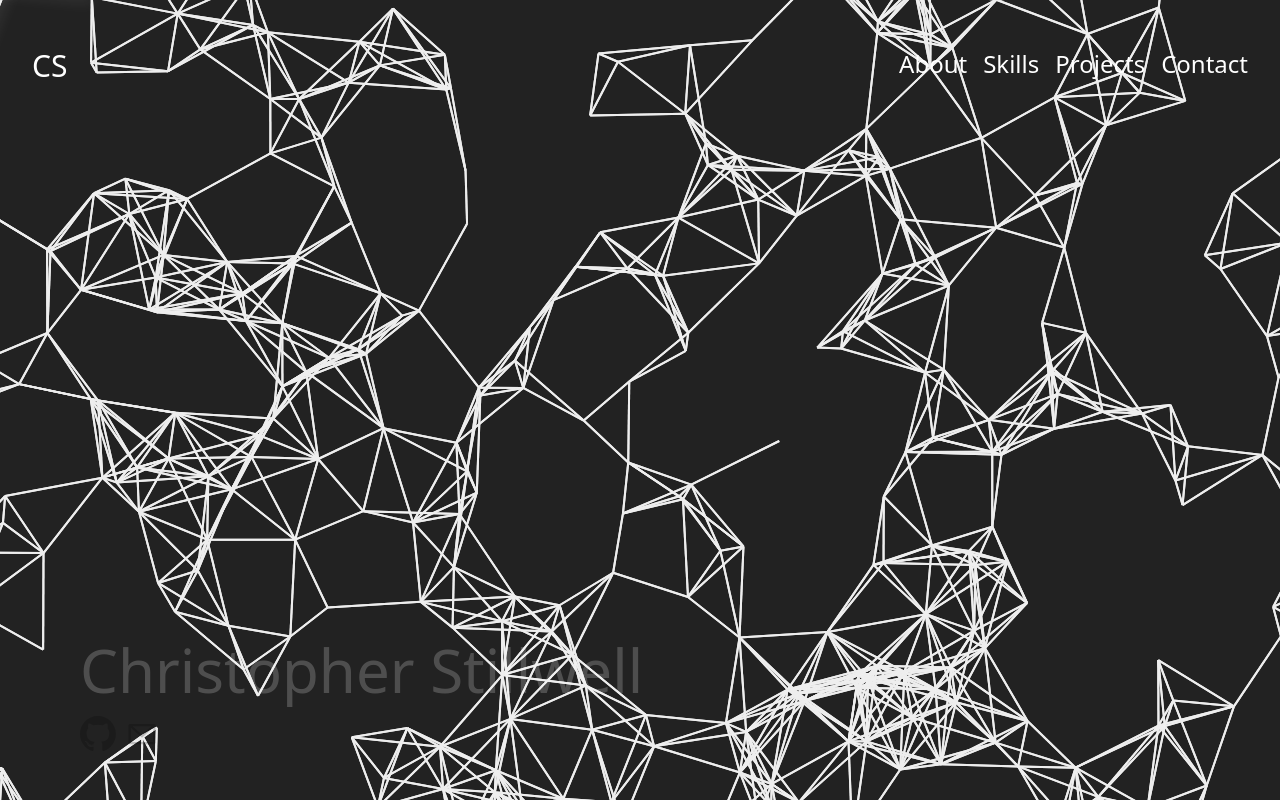
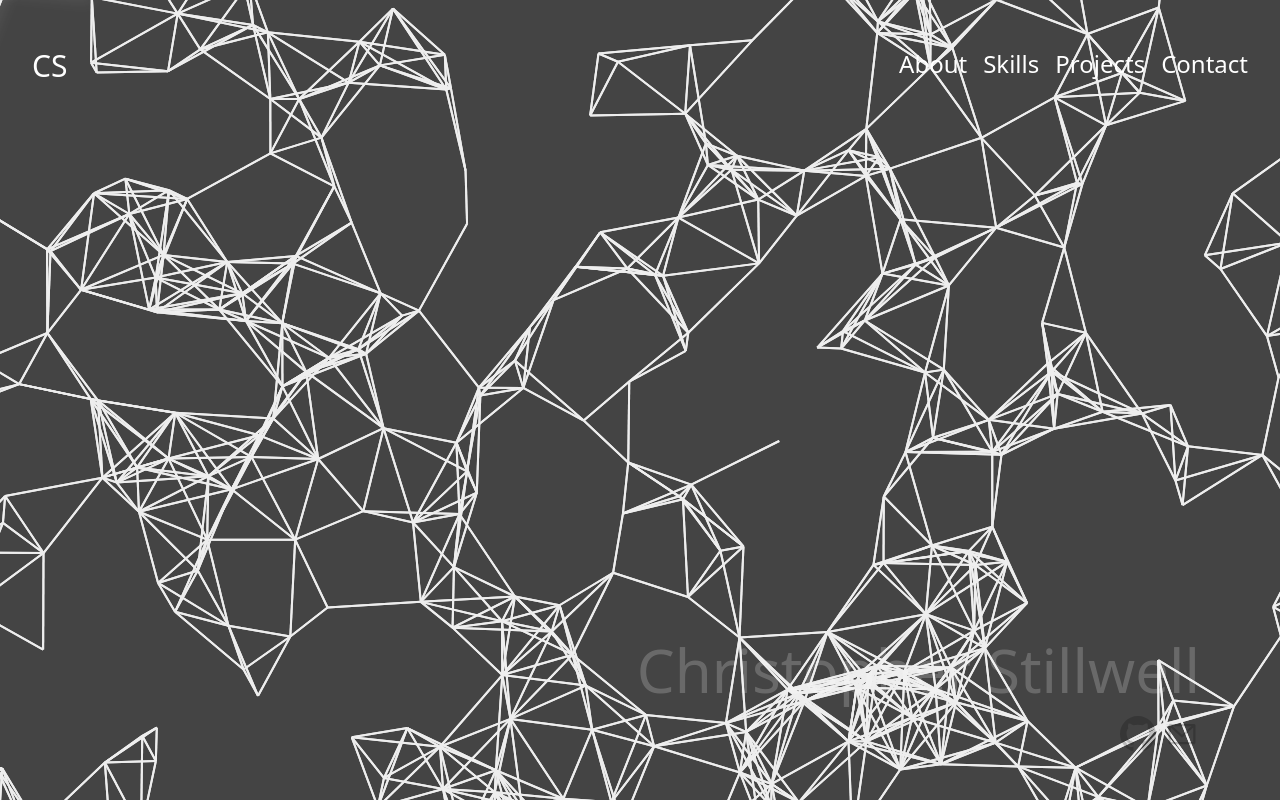
Before and after one commit to Stillwell-C/personal-site, a React (Vite) app: page / in a window 1280 px wide. Shown: the top 802 px of the page. Built offline with nearby package versions, Linux system fonts and the light colour scheme.

Commit message:
Change background color

```diff
--- a/src/components/Hero.tsx
+++ b/src/components/Hero.tsx
@@ -59,12 +59,15 @@ const Hero = forwardRef((props: object, ref: ForwardedRef<HTMLElement>) => {
   return (
     <section
       id='hero'
-      className='min-h-screen h-screen overflow-hidden bg-[#222] relative text-white'
+      className='min-h-screen h-screen overflow-hidden bg-[#444] relative text-white'
       ref={targetRef}
       onMouseMove={handleMousePosition}
     >
       <div className='absolute h-full w-full left-0 top-0'>
-        <motion.div style={{ opacity }} className='pt-hero px-20'>
+        <motion.div
+          style={{ opacity }}
+          className='pt-hero px-20 flex flex-col items-end'
+        >
           <h2 className='mb-4'>
             <span ref={ref} className='text-6xl'>
               Christopher Stillwell
```
